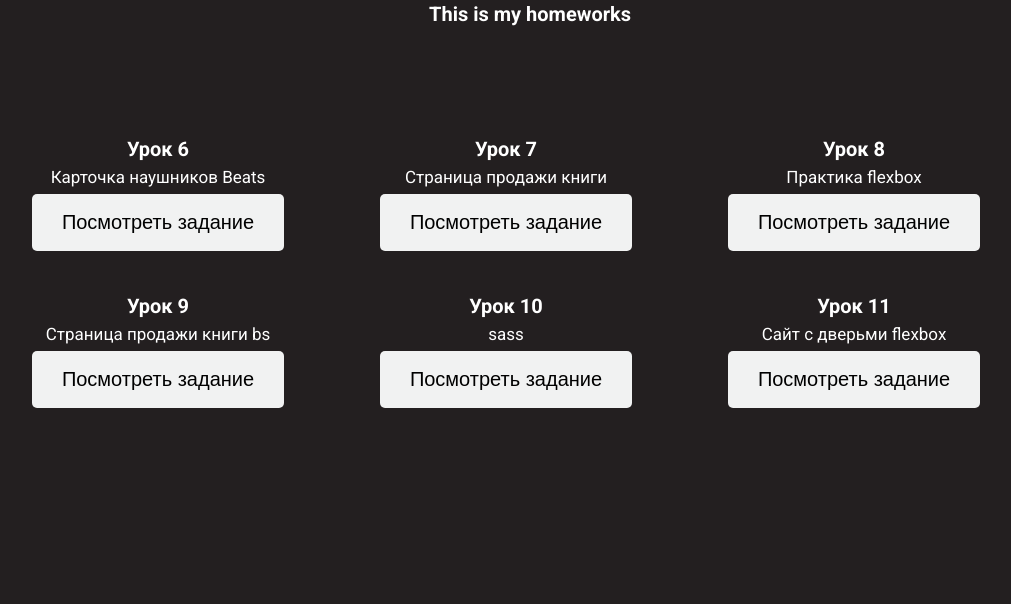
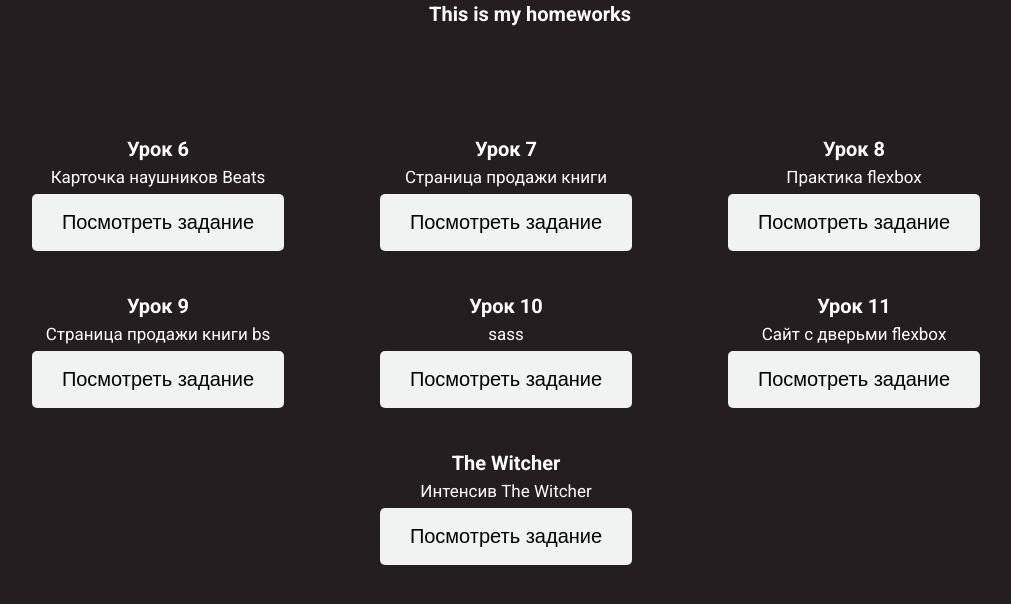
Before and after one commit to will1x/will1x.github.io, a plain HTML site: page index.html in a window 1280 px wide. Shown: the part 136-740 px from the top of the page, without its empty margins (110-1121 px from the left). Drawn offline with Linux system fonts and the light colour scheme.

Commit message:
Write The Witcher Adress

```diff
--- a/index.html
+++ b/index.html
@@ -54,6 +54,12 @@
 								<button class="button"><a href="https://will1x.github.io/Lesson_11/">Посмотреть задание</a></button>
 							</div>
 							<!-- /.item -->
+							<div class="item col-3">
+								<div class="item-title">The Witcher</div>
+								<div class="item-subtitle">Интенсив The Witcher</div>
+								<button class="button"><a href="https://will1x.github.io/The Witcher/">Посмотреть задание</a></button>
+							</div>
+							<!-- /.item -->
 						</div>
 						<!-- ./row -->
 				</div>
```
